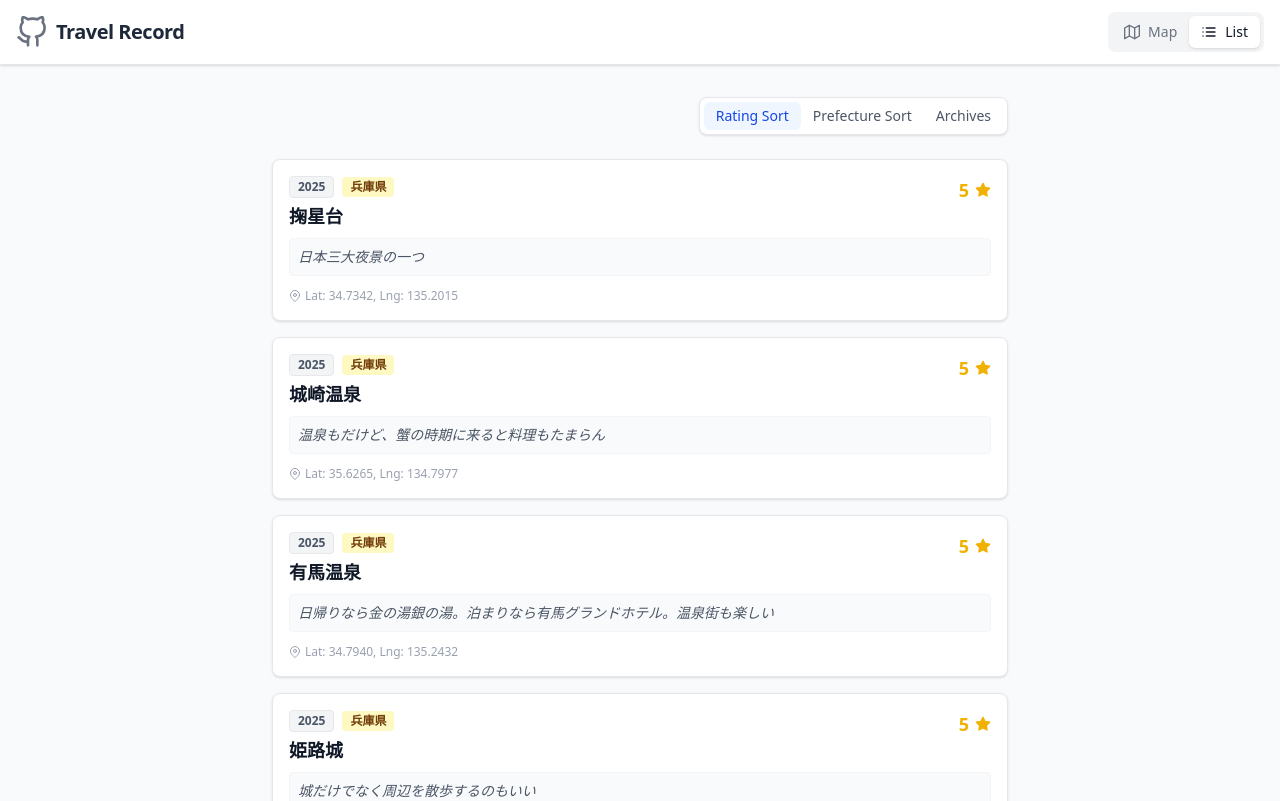
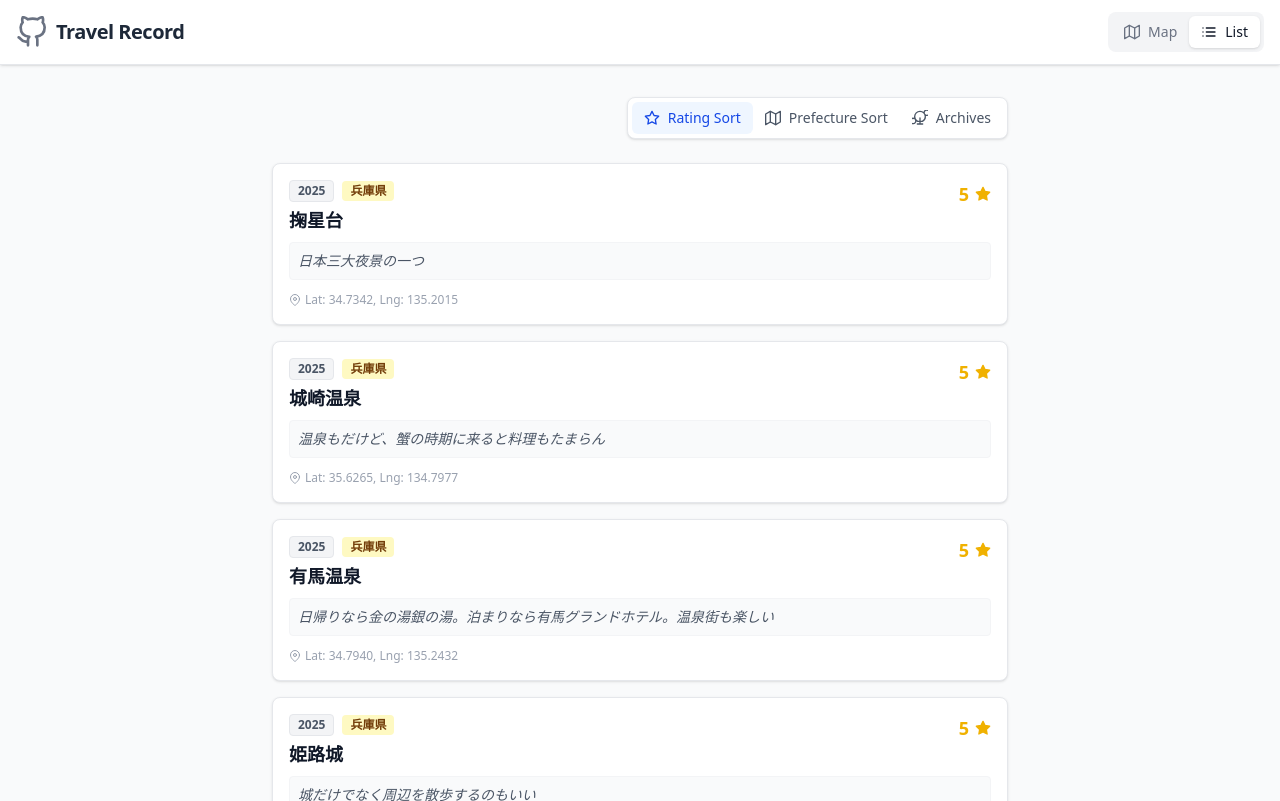
Before and after one commit to ysknsid25/travel-record, a React (Vite) app: page / in a window 1280 px wide. Both pictures are taken after a click on the button "List". Built offline with nearby package versions, Linux system fonts and the light colour scheme.

Commit message:
feat: add menu icon
Signed-off-by: ysknsid25 <kengo071225@gmail.com>

```diff
--- a/src/App.tsx
+++ b/src/App.tsx
@@ -106,6 +106,53 @@ const IconGithub = ({ className }: { className?: string }) => (
     </svg>
 );
 
+const IconSortRating = ({ className }: { className?: string }) => (
+    <svg
+        xmlns="http://www.w3.org/2000/svg"
+        viewBox="0 0 24 24"
+        fill="none"
+        stroke="currentColor"
+        strokeWidth="2"
+        strokeLinecap="round"
+        strokeLinejoin="round"
+        className={className}
+    >
+        <path d="M12 2l3.09 6.26L22 9.27l-5 4.87 1.18 6.88L12 17.77l-6.18 3.25L7 14.14 2 9.27l6.91-1.01L12 2z"></path>
+    </svg>
+);
+
+const IconSortPrefecture = ({ className }: { className?: string }) => (
+    <svg
+        xmlns="http://www.w3.org/2000/svg"
+        viewBox="0 0 24 24"
+        fill="none"
+        stroke="currentColor"
+        strokeWidth="2"
+        strokeLinecap="round"
+        strokeLinejoin="round"
+        className={className}
+    >
+        <polygon points="1 6 1 22 8 18 16 22 23 18 23 2 16 6 8 2 1 6"></polygon>
+        <line x1="8" y1="2" x2="8" y2="18"></line>
+        <line x1="16" y1="6" x2="16" y2="22"></line>
+    </svg>
+);
+
+const IconTrophy = ({ className }: { className?: string }) => (
+    <svg
+        xmlns="http://www.w3.org/2000/svg"
+        viewBox="0 0 24 24"
+        fill="none"
+        stroke="currentColor"
+        strokeWidth="2"
+        strokeLinecap="round"
+        strokeLinejoin="round"
+        className={className}
+    >
+        <path d="M8 21h8m-4-9v9m-6.7-6.27a4 4 0 1 1-1.88-1.88M18.6 5.73a4 4 0 1 1 1.88 1.88M12 2a8 8 0 0 1 8 8c0 3-1.8 5.6-4.5 7h-7C5.8 15.6 4 13 4 10a8 8 0 0 1 8-8z"></path>
+    </svg>
+);
+
 // --- Utils ---
 
 const groupedRecords: { [key: string]: TravelRecord[] } = {};
@@ -119,34 +166,140 @@ travelRecords.forEach((record) => {
 });
 
 const REGIONS_MAP: { [region: string]: string[] } = {
-    "北海道": ["北海道"],
-    "東北": ["青森県", "岩手県", "宮城県", "秋田県", "山形県", "福島県"],
-    "関東": ["茨城県", "栃木県", "群馬県", "埼玉県", "千葉県", "東京都", "神奈川県"],
-    "中部": ["新潟県", "富山県", "石川県", "福井県", "山梨県", "長野県", "岐阜県", "静岡県", "愛知県"], // Includes Hokuriku, Koshinetsu, Tokai
-    "近畿": ["三重県", "滋賀県", "京都府", "大阪府", "兵庫県", "奈良県", "和歌山県"],
-    "中国": ["鳥取県", "島根県", "岡山県", "広島県", "山口県"],
-    "四国": ["徳島県", "香川県", "愛媛県", "高知県"],
-    "九州": ["福岡県", "佐賀県", "長崎県", "熊本県", "大分県", "宮崎県", "鹿児島県"],
-    "沖縄": ["沖縄県"],
+    北海道: ["北海道"],
+    東北: ["青森県", "岩手県", "宮城県", "秋田県", "山形県", "福島県"],
+    関東: [
+        "茨城県",
+        "栃木県",
+        "群馬県",
+        "埼玉県",
+        "千葉県",
+        "東京都",
+        "神奈川県",
+    ],
+    中部: [
+        "新潟県",
+        "富山県",
+        "石川県",
+        "福井県",
+        "山梨県",
+        "長野県",
+        "岐阜県",
+        "静岡県",
+        "愛知県",
+    ], // Includes Hokuriku, Koshinetsu, Tokai
+    近畿: [
+        "三重県",
+        "滋賀県",
+        "京都府",
+        "大阪府",
+        "兵庫県",
+        "奈良県",
+        "和歌山県",
+    ],
+    中国: ["鳥取県", "島根県", "岡山県", "広島県", "山口県"],
+    四国: ["徳島県", "香川県", "愛媛県", "高知県"],
+    九州: [
+        "福岡県",
+        "佐賀県",
+        "長崎県",
+        "熊本県",
+        "大分県",
+        "宮崎県",
+        "鹿児島県",
+    ],
+    沖縄: ["沖縄県"],
 };
 
 const prefectureToRegion: { [key: string]: string } = {};
 Object.entries(REGIONS_MAP).forEach(([region, prefectures]) => {
-    prefectures.forEach(pref => {
+    prefectures.forEach((pref) => {
         prefectureToRegion[pref] = region;
     });
 });
 
-const regionColorClasses: { [key: string]: { chipBg: string; chipBorder: string; chipText: string; countBg: string; countText: string; countBorder: string } } = {
-    "北海道": { chipBg: "bg-red-100", chipBorder: "border-red-200", chipText: "text-red-900", countBg: "bg-white", countText: "text-red-600", countBorder: "border-red-100" },
-    "東北": { chipBg: "bg-purple-100", chipBorder: "border-purple-200", chipText: "text-purple-900", countBg: "bg-white", countText: "text-purple-600", countBorder: "border-purple-100" },
-    "関東": { chipBg: "bg-blue-100", chipBorder: "border-blue-200", chipText: "text-blue-900", countBg: "bg-white", countText: "text-blue-600", countBorder: "border-blue-100" },
-    "中部": { chipBg: "bg-green-100", chipBorder: "border-green-200", chipText: "text-green-900", countBg: "bg-white", countText: "text-green-600", countBorder: "border-green-100" },
-    "近畿": { chipBg: "bg-yellow-100", chipBorder: "border-yellow-200", chipText: "text-yellow-900", countBg: "bg-white", countText: "text-yellow-600", countBorder: "border-yellow-100" },
-    "中国": { chipBg: "bg-pink-100", chipBorder: "border-pink-200", chipText: "text-pink-900", countBg: "bg-white", countText: "text-pink-600", countBorder: "border-pink-100" },
-    "四国": { chipBg: "bg-teal-100", chipBorder: "border-teal-200", chipText: "text-teal-900", countBg: "bg-white", countText: "text-teal-600", countBorder: "border-teal-100" },
-    "九州": { chipBg: "bg-orange-100", chipBorder: "border-orange-200", chipText: "text-orange-900", countBg: "bg-white", countText: "text-orange-600", countBorder: "border-orange-100" },
-    "沖縄": { chipBg: "bg-cyan-100", chipBorder: "border-cyan-200", chipText: "text-cyan-900", countBg: "bg-white", countText: "text-cyan-600", countBorder: "border-cyan-100" },
+const regionColorClasses: {
+    [key: string]: {
+        chipBg: string;
+        chipBorder: string;
+        chipText: string;
+        countBg: string;
+        countText: string;
+        countBorder: string;
+    };
+} = {
+    北海道: {
+        chipBg: "bg-red-100",
+        chipBorder: "border-red-200",
+        chipText: "text-red-900",
+        countBg: "bg-white",
+        countText: "text-red-600",
+        countBorder: "border-red-100",
+    },
+    東北: {
+        chipBg: "bg-purple-100",
+        chipBorder: "border-purple-200",
+        chipText: "text-purple-900",
+        countBg: "bg-white",
+        countText: "text-purple-600",
+        countBorder: "border-purple-100",
+    },
+    関東: {
+        chipBg: "bg-blue-100",
+        chipBorder: "border-blue-200",
+        chipText: "text-blue-900",
+        countBg: "bg-white",
+        countText: "text-blue-600",
+        countBorder: "border-blue-100",
+    },
+    中部: {
+        chipBg: "bg-green-100",
+        chipBorder: "border-green-200",
+        chipText: "text-green-900",
+        countBg: "bg-white",
+        countText: "text-green-600",
+        countBorder: "border-green-100",
+    },
+    近畿: {
+        chipBg: "bg-yellow-100",
+        chipBorder: "border-yellow-200",
+        chipText: "text-yellow-900",
+        countBg: "bg-white",
+        countText: "text-yellow-600",
+        countBorder: "border-yellow-100",
+    },
+    中国: {
+        chipBg: "bg-pink-100",
+        chipBorder: "border-pink-200",
+        chipText: "text-pink-900",
+        countBg: "bg-white",
+        countText: "text-pink-600",
+        countBorder: "border-pink-100",
+    },
+    四国: {
+        chipBg: "bg-teal-100",
+        chipBorder: "border-teal-200",
+        chipText: "text-teal-900",
+        countBg: "bg-white",
+        countText: "text-teal-600",
+        countBorder: "border-teal-100",
+    },
+    九州: {
+        chipBg: "bg-orange-100",
+        chipBorder: "border-orange-200",
+        chipText: "text-orange-900",
+        countBg: "bg-white",
+        countText: "text-orange-600",
+        countBorder: "border-orange-100",
+    },
+    沖縄: {
+        chipBg: "bg-cyan-100",
+        chipBorder: "border-cyan-200",
+        chipText: "text-cyan-900",
+        countBg: "bg-white",
+        countText: "text-cyan-600",
+        countBorder: "border-cyan-100",
+    },
 };
 
 function App() {
@@ -315,7 +468,13 @@ function ListView() {
         content = (
             <div className="flex flex-col gap-4">
                 {sortedRecords.map((record, idx) => (
-                    <ListItem key={idx} record={record} index={idx} prefectureToRegion={prefectureToRegion} regionColorClasses={regionColorClasses} />
+                    <ListItem
+                        key={idx}
+                        record={record}
+                        index={idx}
+                        prefectureToRegion={prefectureToRegion}
+                        regionColorClasses={regionColorClasses}
+                    />
                 ))}
             </div>
         );
@@ -451,26 +610,40 @@ function ListView() {
                     <div className="flex flex-wrap gap-2">
                         {visitedPrefs.map((pref, idx) => {
                             const region = prefectureToRegion[pref] || "その他";
-                                                const colors = regionColorClasses[region] || { chipBg: "bg-gray-100", chipBorder: "border-gray-200", chipText: "text-gray-900", countBg: "bg-white", countText: "text-gray-600", countBorder: "border-gray-100" };
+                            const colors = regionColorClasses[region] || {
+                                chipBg: "bg-gray-100",
+                                chipBorder: "border-gray-200",
+                                chipText: "text-gray-900",
+                                countBg: "bg-white",
+                                countText: "text-gray-600",
+                                countBorder: "border-gray-100",
+                            };
 
                             return (
                                 <div
                                     key={pref}
                                     className={`sliding-animation inline-flex items-center ${colors.chipBg} ${colors.chipBorder} rounded-lg px-3 py-1.5 shadow-sm`}
                                     style={
-                                                            { "--stagger": idx } as React.CSSProperties
+                                        {
+                                            "--stagger": idx,
+                                        } as React.CSSProperties
                                     }
                                 >
-                                                        <span className={`font-bold ${colors.chipText} mr-2`}>
+                                    <span
+                                        className={`font-bold ${colors.chipText} mr-2`}
+                                    >
                                         {pref}
                                     </span>
-                                                        <span className={`${colors.countBg} ${colors.countText} text-xs font-bold px-2 py-0.5 rounded-full ${colors.countBorder}`}>
+                                    <span
+                                        className={`${colors.countBg} ${colors.countText} text-xs font-bold px-2 py-0.5 rounded-full ${colors.countBorder}`}
+                                    >
                                         {prefCounts[pref]}
                                     </span>
                                 </div>
                             );
                         })}
-                                        </div>                </div>
+                    </div>{" "}
+                </div>
 
                 {unvisitedPrefs.length > 0 && (
                     <div>
@@ -482,14 +655,24 @@ function ListView() {
                         </h3>
                         <div className="flex flex-wrap gap-2">
                             {unvisitedPrefs.map((pref) => {
-                                const region = prefectureToRegion[pref] || "その他";
-                                const colors = regionColorClasses[region] || { chipBg: "bg-gray-100", chipBorder: "border-gray-200", chipText: "text-gray-500", countBg: "bg-transparent", countText: "text-gray-500", countBorder: "border-transparent" };
+                                const region =
+                                    prefectureToRegion[pref] || "その他";
+                                const colors = regionColorClasses[region] || {
+                                    chipBg: "bg-gray-100",
+                                    chipBorder: "border-gray-200",
+                                    chipText: "text-gray-500",
+                                    countBg: "bg-transparent",
+                                    countText: "text-gray-500",
+                                    countBorder: "border-transparent",
+                                };
                                 return (
                                     <div
                                         key={pref}
                                         className={`inline-flex items-center ${colors.chipBg} ${colors.chipBorder} rounded-lg px-3 py-1.5 opacity-60`}
                                     >
-                                        <span className={`font-medium ${colors.chipText}`}>
+                                        <span
+                                            className={`font-medium ${colors.chipText}`}
+                                        >
                                             {pref}
                                         </span>
                                     </div>
@@ -508,33 +691,41 @@ function ListView() {
                 <div className="bg-white p-1 rounded-lg border border-gray-200 inline-flex shadow-sm">
                     <button
                         onClick={() => setSortMode("rating")}
-                        className={`px-3 py-1 text-sm font-medium rounded-md transition-colors ${
+                        className={`flex items-center gap-2 px-3 py-1.5 rounded-md text-sm font-medium transition-colors ${
                             sortMode === "rating"
                                 ? "bg-blue-50 text-blue-700"
                                 : "text-gray-600 hover:text-gray-900"
                         }`}
+                        title="Rating Sort"
                     >
-                        Rating Sort
+                        <IconSortRating className="w-4 h-4" />
+                        <span className="hidden sm:inline">Rating Sort</span>
                     </button>
                     <button
                         onClick={() => setSortMode("prefecture")}
-                        className={`px-3 py-1 text-sm font-medium rounded-md transition-colors ${
+                        className={`flex items-center gap-2 px-3 py-1.5 rounded-md text-sm font-medium transition-colors ${
                             sortMode === "prefecture"
                                 ? "bg-blue-50 text-blue-700"
                                 : "text-gray-600 hover:text-gray-900"
                         }`}
+                        title="Prefecture Sort"
                     >
+                        <IconSortPrefecture className="w-4 h-4" />
+                        <span className="hidden sm:inline">
                             Prefecture Sort
+                        </span>
                     </button>
                     <button
                         onClick={() => setSortMode("archives")}
-                        className={`px-3 py-1 text-sm font-medium rounded-md transition-colors ${
+                        className={`flex items-center gap-2 px-3 py-1.5 rounded-md text-sm font-medium transition-colors ${
                             sortMode === "archives"
                                 ? "bg-blue-50 text-blue-700"
                                 : "text-gray-600 hover:text-gray-900"
                         }`}
+                        title="Archives"
                     >
-                        Archives
+                        <IconTrophy className="w-4 h-4" />
+                        <span className="hidden sm:inline">Archives</span>
                     </button>
                 </div>
             </div>
```
Lines whose indentation alone changed are shown as unchanged.
